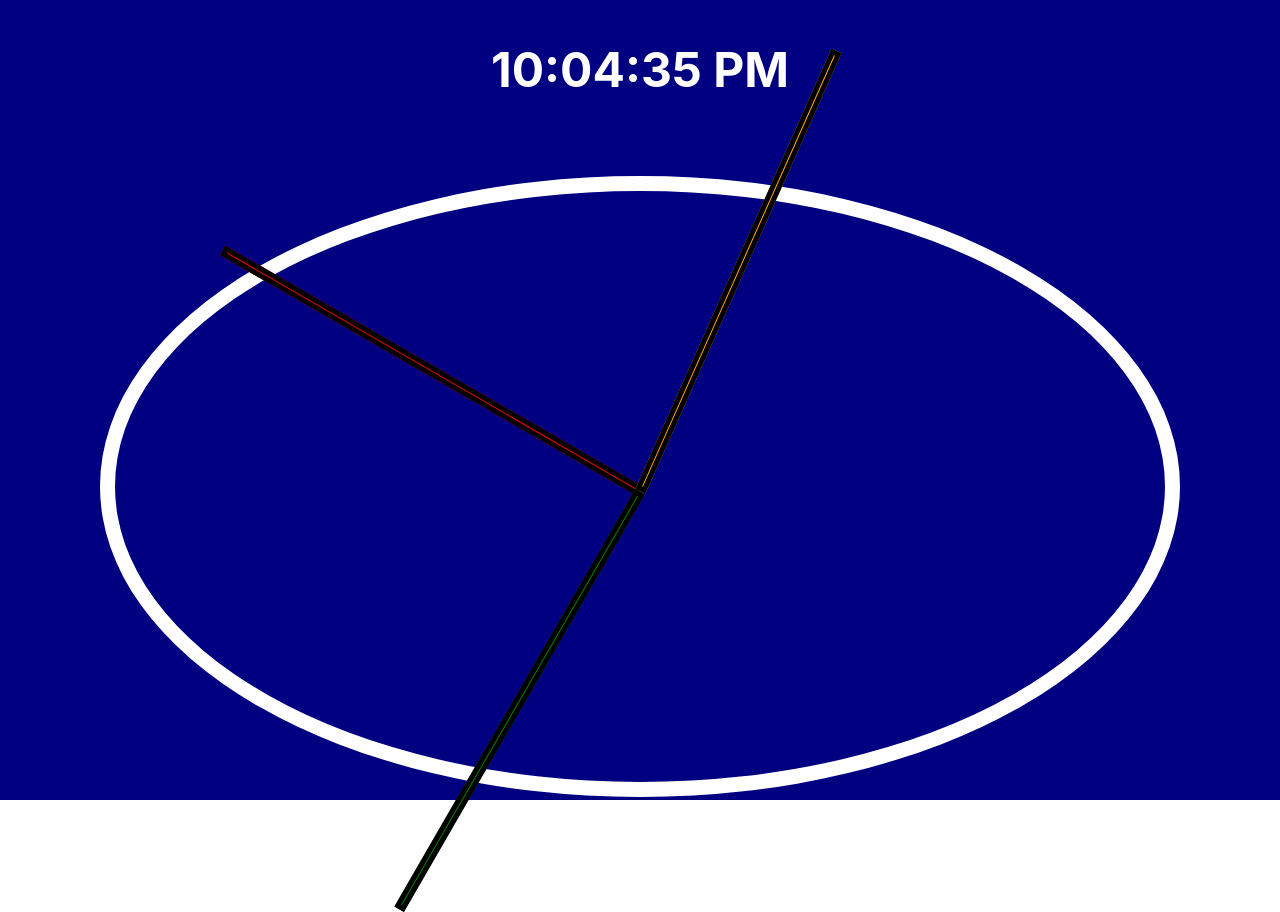
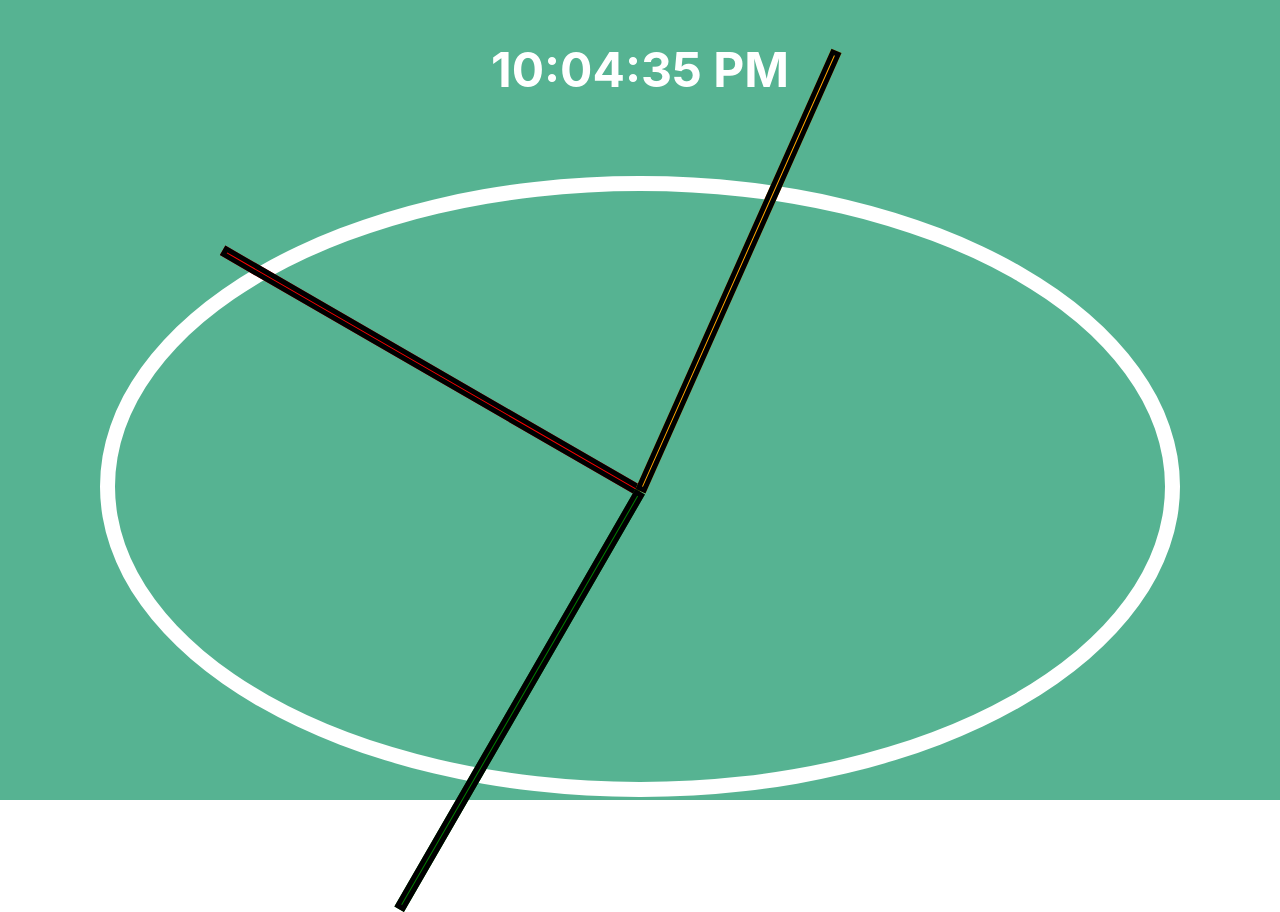
Before and after one commit to jcsmileyjr/react-clock, a React (Create React App) app: page / in a window 1280 px wide. Built offline with nearby package versions, Linux system fonts and the light colour scheme.

Commit message:
Feature: Update the background color based on the current second

```diff
--- a/src/App.css
+++ b/src/App.css
@@ -1,7 +1,7 @@
 
 /*Background style for the entire page*/
 .page-style {
-  background-color: navy;
+  /*background-color: navy;*/
   height: 100vh;
   width: 100vw;
   display: flex;
@@ -107,3 +107,19 @@
   transition: all 0.05s;
   transition-timing-function: cubic-bezier(0.1, 2.7, 0.58, 1);
 }
+
+.deepPurple {
+  background-color: #7D1FCC;
+}
+
+.burntOrange {
+  background-color: #FFA71A;
+}
+
+.pineGreen {
+  background-color: #56B392;
+}
+
+.navy {
+  background-color: navy;
+}
--- a/src/App.js
+++ b/src/App.js
@@ -6,6 +6,7 @@ function App() {
   const [minuteHandRotation, setMinuteHandRotation] = useState(90);
   const [hourHandRotation, setHourHandRotation] = useState(90);
   const [digitalTime, setDigitalTime] = useState(0);
+  const [currentBackgroundColor, setBackgroundColor] = useState('navy');
 
   /*
   **Calculate the degrees to point each hand based on current seconds/minutes/hour & total degrees
@@ -13,11 +14,12 @@ function App() {
   */
   const setDate = () => {
     const now = new Date();
+
+    // Calculate the current degree of the second hand by using the current second of the minute
     const seconds = now.getSeconds();
-
-    // Calculate teh current degree of the second hand by using the current second of the minute
     const updatedSecondHandDegrees = ((seconds/60) * 360) + 90;
     setSecondhandRotation(updatedSecondHandDegrees);
+    changingBackgroundColors(seconds); //  Update the background color
 
     // Calcuate the current degree of the minute hand by using the current minute of the hour
     const minutes = now.getMinutes();
@@ -34,10 +36,23 @@ function App() {
     setDigitalTime(test);
   }
 
+  // Dynamically update the app's background color based on the seconds
+  const changingBackgroundColors = seconds => {
+    if(seconds % 5=== 0){
+      setBackgroundColor('pineGreen')
+    }else if(seconds % 3 ===0){
+      setBackgroundColor('burntOrange')
+    }else if(seconds % 2 === 0){
+      setBackgroundColor('deepPurple')
+    }else {
+      setBackgroundColor('navy')
+    }
+  }
+
   setInterval(setDate, 1000)
 
   return (
-    <div className="page-style">
+    <div className={`page-style ${currentBackgroundColor}`}>
       <article id="digital-time">
         <h1>{digitalTime}</h1>
       </article>
```
